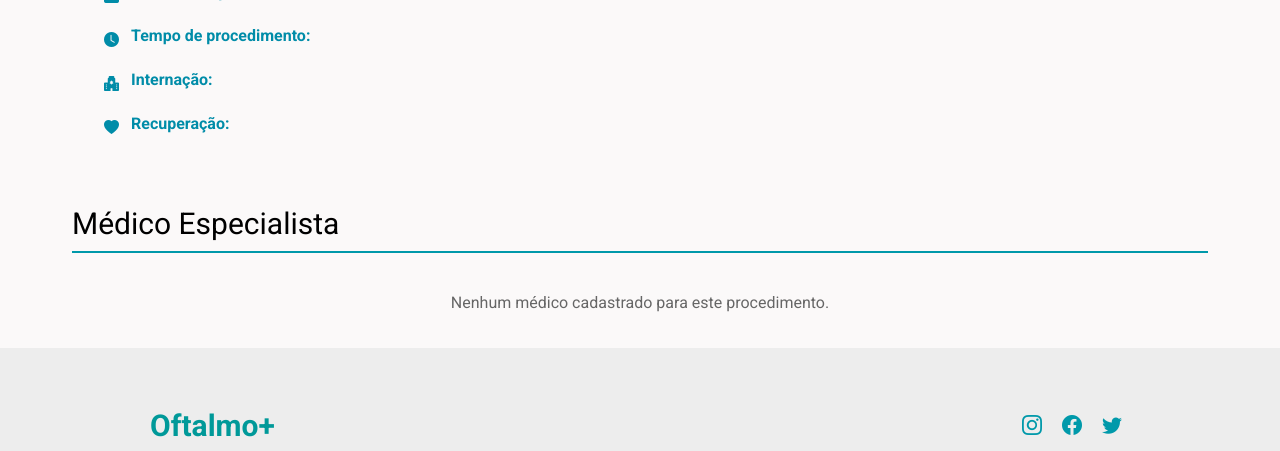
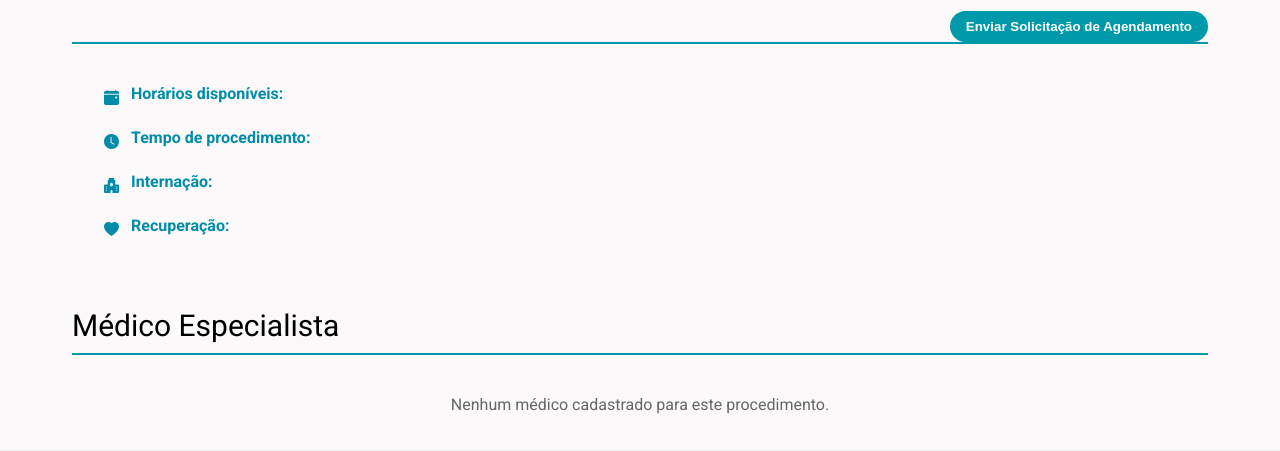
Before and after one commit to lannyily/Oftalmo, a Django app: template app/templates/perfilProcedimento.html in a window 1280 px wide. Shown: the part 90-541 px from the top of the page. Run offline with Django 5.2, Linux system fonts and the light colour scheme; the template is opened without the code that fills it, so the values that code supplies are empty.

Commit message:
Ajustes na tela do perfil procedimento

```diff
--- a/app/templates/formularioConsulta.html
+++ b/app/templates/formularioConsulta.html
@@ -50,7 +50,7 @@
     </div>
     <div class="form-group">
       <label for="telefone">Telefone</label>
-      <input type="tel" name="telefone" id="telefone" placeholder="(11) 91234-5678"
+      <input type="tel" name="telefone" id="telefone" placeholder="(00) 00000-0000"
              pattern="\(\d{2}\)\s?\d{5}-\d{4}"
              title="Formato esperado: (11) 91234-5678" required>
     </div>
@@ -73,10 +73,7 @@
     <div class="form-group">
       <label for="procedimento">Tipo de Procedimento</label>
       <select name="procedimento" required>
-        <option value="">Tipo de Procedimento</option>
         <option value="consulta">Consulta</option>
-        <option value="exame">Exame</option>
-        <option value="cirurgia">Cirurgia</option>
       </select>
     </div>
   </div>
--- a/app/templates/perfilMedico.html
+++ b/app/templates/perfilMedico.html
@@ -40,7 +40,7 @@
     <section class="medico">
         <div class="topo-titulo-botaoAgendar">
         <h2>Dr. {{ medico.nome }}</h2>
-        <a href="{% url 'formularioConsulta' %}" class="btn-agendar">Enviar Solicitação de Agendamento</a>
+
 
       </div>
       <hr>
--- a/app/templates/perfilProcedimento.html
+++ b/app/templates/perfilProcedimento.html
@@ -38,11 +38,11 @@
     </header>
 
   <main >
-    <section class="cirurgia-catarata">
-      <div class="topo-titulo-botaoAgendar">
+    <section class="cirurgia-catarata" style="margin-top: 100px;">
+      <div class="topo-titulo-botaoAgendar" style="display: flex; justify-content: space-between;">
         <h2>{{ procedimento.nome }}</h2>
 
-        <a href="{% url 'formularioConsulta' %}" class="btn-agendar">Enviar Solicitação de Agendamento</a>
+        <button href="{% url 'formularioConsulta' %}" class="btn-agendar" style="background-color: #0099aa; color: white; border: none; padding: 0.5rem 1rem; font-weight: bold; border-radius: 20px; cursor: pointer; align-self: flex-start;">Enviar Solicitação de Agendamento</button>
       </div>
       <hr>
 
```
